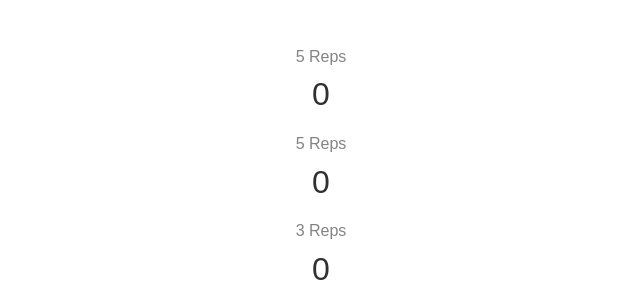
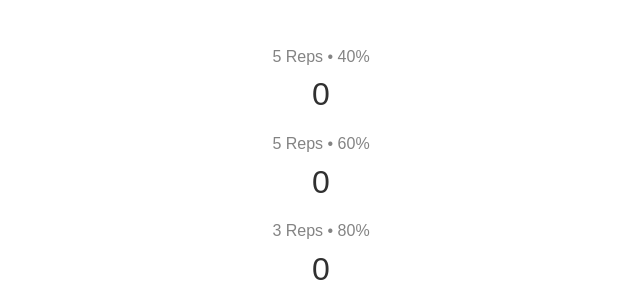
Before and after one commit to kelbyhawn/warm-up-calculator, a Next.js app: page / in a window 1280 px wide. Shown: the part 342-635 px from the top of the page, without its empty margins (319-959 px from the left). Built offline with nearby package versions, Linux system fonts and the light colour scheme; a web font is replaced by a local one.

Commit message:
Add percentages (#6)

```diff
--- a/src/components/SetsOutput.tsx
+++ b/src/components/SetsOutput.tsx
@@ -19,7 +19,9 @@ function SetsOutput({ weight }: SetsOutputProps) {
     <ul>
       {sets.map((set, i) => (
         <li key={i}>
-          <h2>{set.reps} Reps</h2>
+          <h2>
+            {set.reps} Reps • {set.percent}%
+          </h2>
           <p>{getWeight(weight, set.percent)}</p>
         </li>
       ))}
```
